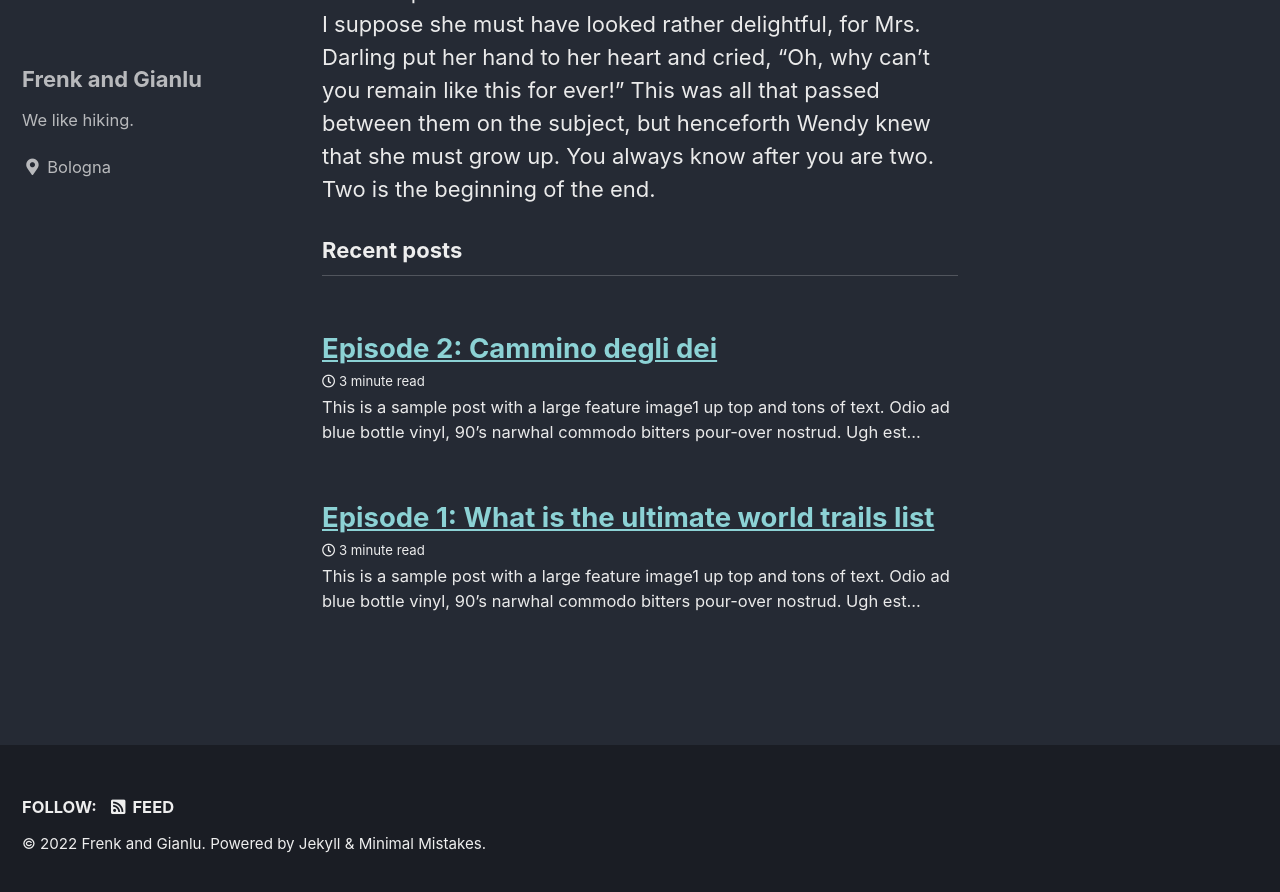
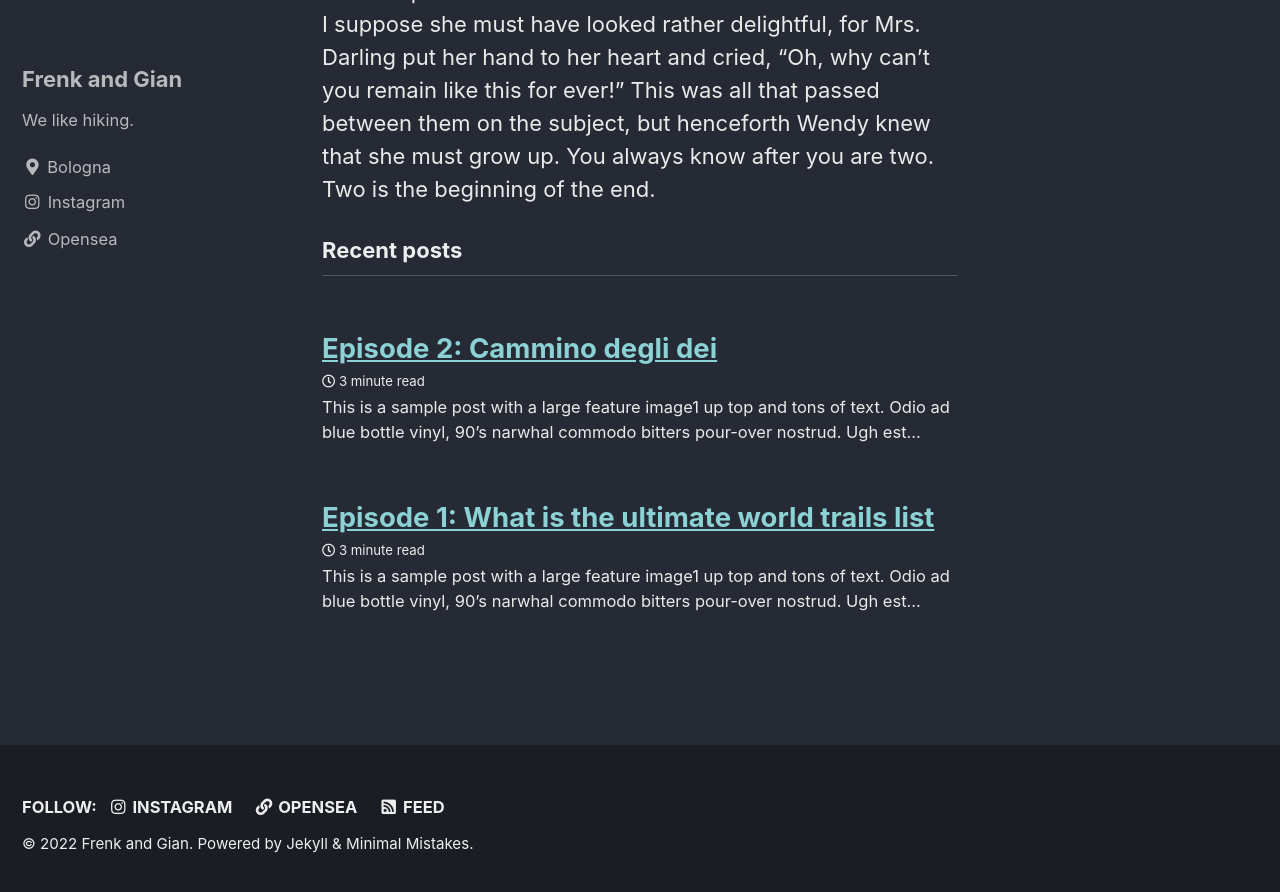
Before and after one commit to lambroz/lambroz.github.io, a Jekyll site: the page built from index.html, in a window 1280 px wide and 900 px high, scrolled down 617 px. Shown: the top 892 px of the window. Built offline with Jekyll 4.4.1, drawn with Linux system fonts in a browser that asks for light colours; cached includes are drawn as plain includes; the list of posts is cut into pages by our own code.

Commit message:
Update links

```diff
--- a/_config.yml
+++ b/_config.yml
@@ -19,7 +19,7 @@ locale                   : "en-GB"
 title                    : "The ultimate world trails list"
 title_separator          : "-"
 subtitle                 : # site tagline that appears below site title in masthead
-name                     : "Frenk and Gianlu"
+name                     : "Frenk and Gian"
 description              : "An NFT project."
 url                      : # the base hostname & protocol for your site e.g. "https://mmistakes.github.io"
 baseurl                  : # the subpath of your site, e.g. "/blog"
@@ -102,7 +102,7 @@ analytics:
 
 # Site Author
 author:
-  name             : "Frenk and Gianlu"
+  name             : "Frenk and Gian"
   avatar           : # path of avatar image, e.g. "/assets/images/bio-photo.jpg"
   bio              : "We like hiking."
   location         : "Bologna"
@@ -113,7 +113,7 @@ author:
       # url: "mailto:your.name@email.com"
     - label: "Website"
       icon: "fas fa-fw fa-link"
-      # url: "https://your-website.com"
+      # url:  "https://www.instagram.com/nfts4backpackers/"
     - label: "Twitter"
       icon: "fab fa-fw fa-twitter-square"
       # url: "https://twitter.com/"
@@ -125,7 +125,10 @@ author:
       # url: "https://github.com/"
     - label: "Instagram"
       icon: "fab fa-fw fa-instagram"
-      # url: "https://instagram.com/"
+      url: "https://www.instagram.com/nfts4backpackers/"
+    - label: "Opensea"
+      icon: "fas fa-fw fa-link"
+      url: "https://opensea.io/collection/nfts4backpackers"
 
 # Site Footer
 footer:
@@ -147,7 +150,11 @@ footer:
       # url:
     - label: "Instagram"
       icon: "fab fa-fw fa-instagram"
+      url: "https://www.instagram.com/nfts4backpackers/"
       # url:
+    - label: "Opensea"
+      icon: "fas fa-fw fa-link"
+      url: "https://opensea.io/collection/nfts4backpackers"
 
 
 # Reading Files
```
